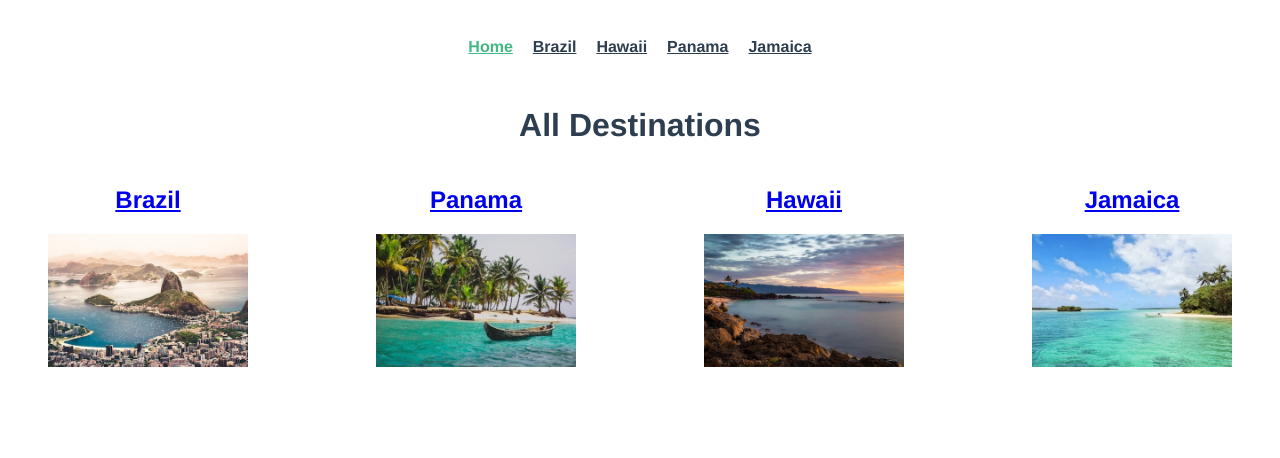
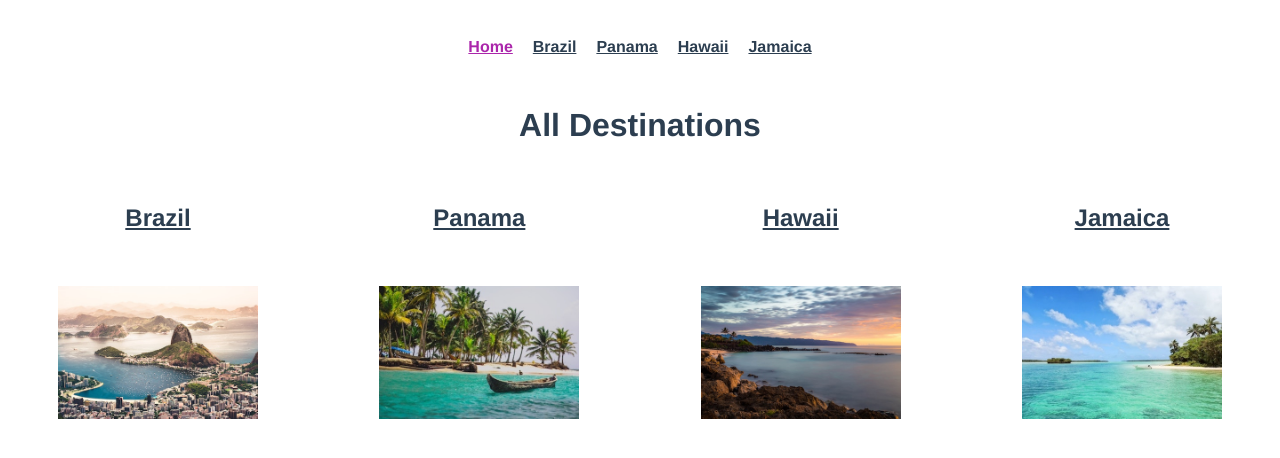
Before and after one commit to DavidGallegoGomez/vue-school-router, a Vue app: page / in a window 1280 px wide. Shown: the top 458 px of the page. Built offline with nearby package versions, Linux system fonts and the light colour scheme.

Commit message:
feat: Finished until Lesson 7

```diff
--- a/src/App.vue
+++ b/src/App.vue
@@ -1,15 +1,19 @@
 <template>
   <div id="app">
-    <div id="nav">
-      <router-link to="/">Home</router-link>
-      <router-link to="/brazil">Brazil</router-link>
-      <router-link to="/hawaii">Hawaii</router-link>
-      <router-link to="/panama">Panama</router-link>
-      <router-link to="/Jamaica">Jamaica</router-link>
-    </div>
+    <the-navigation />
     <router-view />
   </div>
 </template>
+
+<script>
+import TheNavigation from "@/components/TheNavigation";
+
+export default {
+  components: {
+    TheNavigation
+  }
+};
+</script>
 
 <style lang="scss">
 #app {
@@ -28,8 +32,8 @@
     color: #2c3e50;
     padding: 0 10px;
 
-    &.router-link-exact-active {
-      color: #42b983;
+    &.vue-school-active-class {
+      color: #ab26ab;
     }
   }
 }
--- a/src/components/HelloWorld.vue
+++ /dev/null
@@ -1,122 +0,0 @@
-<template>
-  <div class="hello">
-    <h1>{{ msg }}</h1>
-    <p>
-      For a guide and recipes on how to configure / customize this project,<br />
-      check out the
-      <a href="https://cli.vuejs.org" target="_blank" rel="noopener"
-        >vue-cli documentation</a
-      >.
-    </p>
-    <h3>Installed CLI Plugins</h3>
-    <ul>
-      <li>
-        <a
-          href="https://github.com/vuejs/vue-cli/tree/dev/packages/%40vue/cli-plugin-babel"
-          target="_blank"
-          rel="noopener"
-          >babel</a
-        >
-      </li>
-      <li>
-        <a
-          href="https://github.com/vuejs/vue-cli/tree/dev/packages/%40vue/cli-plugin-router"
-          target="_blank"
-          rel="noopener"
-          >router</a
-        >
-      </li>
-      <li>
-        <a
-          href="https://github.com/vuejs/vue-cli/tree/dev/packages/%40vue/cli-plugin-eslint"
-          target="_blank"
-          rel="noopener"
-          >eslint</a
-        >
-      </li>
-    </ul>
-    <h3>Essential Links</h3>
-    <ul>
-      <li>
-        <a href="https://vuejs.org" target="_blank" rel="noopener">Core Docs</a>
-      </li>
-      <li>
-        <a href="https://forum.vuejs.org" target="_blank" rel="noopener"
-          >Forum</a
-        >
-      </li>
-      <li>
-        <a href="https://chat.vuejs.org" target="_blank" rel="noopener"
-          >Community Chat</a
-        >
-      </li>
-      <li>
-        <a href="https://twitter.com/vuejs" target="_blank" rel="noopener"
-          >Twitter</a
-        >
-      </li>
-      <li>
-        <a href="https://news.vuejs.org" target="_blank" rel="noopener">News</a>
-      </li>
-    </ul>
-    <h3>Ecosystem</h3>
-    <ul>
-      <li>
-        <a href="https://router.vuejs.org" target="_blank" rel="noopener"
-          >vue-router</a
-        >
-      </li>
-      <li>
-        <a href="https://vuex.vuejs.org" target="_blank" rel="noopener">vuex</a>
-      </li>
-      <li>
-        <a
-          href="https://github.com/vuejs/vue-devtools#vue-devtools"
-          target="_blank"
-          rel="noopener"
-          >vue-devtools</a
-        >
-      </li>
-      <li>
-        <a href="https://vue-loader.vuejs.org" target="_blank" rel="noopener"
-          >vue-loader</a
-        >
-      </li>
-      <li>
-        <a
-          href="https://github.com/vuejs/awesome-vue"
-          target="_blank"
-          rel="noopener"
-          >awesome-vue</a
-        >
-      </li>
-    </ul>
-  </div>
-</template>
-
-<script>
-export default {
-  name: "HelloWorld",
-  props: {
-    msg: String
-  }
-};
-</script>
-
-<!-- Add "scoped" attribute to limit CSS to this component only -->
-<style scoped lang="scss">
-h3 {
-  margin: 40px 0 0;
-}
-ul {
-  list-style-type: none;
-  padding: 0;
-}
-li {
-  display: inline-block;
-  margin: 0 10px;
-}
-a {
-  color: #42b983;
-}
-</style>
--- /dev/null
+++ b/src/components/TheNavigation.vue
@@ -0,0 +1,48 @@
+<template>
+  <nav id="nav">
+    <router-link to="/">Home</router-link>
+    <router-link to="/brazil">Brazil</router-link>
+    <router-link to="/panama">Panama</router-link>
+    <router-link to="/hawaii">Hawaii</router-link>
+    <router-link to="/Jamaica">Jamaica</router-link>
+  </nav>
+</template>
+
+<script>
+export default {
+  name: "TheNavigation"
+};
+</script>
+
+<!-- Add "scoped" attribute to limit CSS to this component only -->
+<style scoped lang="scss">
+h3 {
+  margin: 40px 0 0;
+}
+ul {
+  list-style-type: none;
+  padding: 0;
+}
+li {
+  display: inline-block;
+  margin: 0 10px;
+}
+a {
+  color: #42b983;
+}
+#nav {
+  display: flex;
+  justify-content: center;
+  padding: 30px;
+
+  a {
+    font-weight: bold;
+    color: #2c3e50;
+    padding: 0 10px;
+
+    &.vue-school-active-class {
+      color: #ab26ab;
+    }
+  }
+}
+</style>
--- a/src/router/index.js
+++ b/src/router/index.js
@@ -1,10 +1,6 @@
 import Vue from "vue";
 import VueRouter from "vue-router";
 import Home from "../views/Home.vue";
-import Brazil from "../views/Brazil.vue";
-import Hawaii from "../views/Hawaii.vue";
-import Panama from "../views/Panama.vue";
-import Jamaica from "../views/Jamaica.vue";
 
 Vue.use(VueRouter);
 
@@ -17,29 +13,38 @@ const routes = [
   {
     path: "/brazil",
     name: "brazil",
-    component: Brazil
+    component: () => import(/* webpackChunkName: "brazil" */ "@/views/Brazil")
   },
   {
     path: "/hawaii",
     name: "hawaii",
-    component: Hawaii
+    component: () => import(/* webpackChunkName: "hawaii" */ "@/views/Hawaii")
   },
   {
     path: "/panama",
     name: "panama",
-    component: Panama
+    component: () => import(/* webpackChunkName: "panama" */ "@/views/Panama")
   },
   {
     path: "/jamaica",
     name: "jamaica",
-    component: Jamaica
+    component: () => import(/* webpackChunkName: "jamaica" */ "@/views/Jamaica")
+  },
+  {
+    path: "/details",
+    name: "DestinationDetails",
+    component: () =>
+      import(
+        /* webpackChunkName: "DestinationDetails" */ "@/views/DestinationDetails"
+      )
   }
 ];
 
 const router = new VueRouter({
   mode: "history",
   base: process.env.BASE_URL,
-  routes
+  routes,
+  linkExactActiveClass: "vue-school-active-class"
 });
 
 export default router;
--- /dev/null
+++ b/src/views/DestinationDetails.vue
@@ -0,0 +1,3 @@
+<template>
+  <p>The destination is: {{ this.$route.params.id }}</p>
+</template>
--- a/src/views/Home.vue
+++ b/src/views/Home.vue
@@ -3,11 +3,15 @@
     <h1>All Destinations</h1>
     <div class="destinations">
       <div v-for="destination in destinations" :key="destination.name">
-        <router-link :to="destination.slug">
+        <router-link
+          :to="{ name: 'DestinationDetails', params: { id: destination.id } }"
+        >
           <h2>{{ destination.name }}</h2>
         </router-link>
         <figure>
-          <router-link :to="destination.name">
+          <router-link
+            :to="{ name: 'DestinationDetails', params: { id: destination.id } }"
+          >
             <img
               :src="require(`@/assets/${destination.image}`)"
               :alt="destination.name"
@@ -32,7 +36,7 @@ export default {
 };
 </script>
 
-<style scoped>
+<style scoped lang="scss">
 .home {
   max-width: 1400px;
   margin: 0 auto;
@@ -44,4 +48,13 @@ img {
   display: flex;
   justify-content: space-between;
 }
+a {
+  font-weight: bold;
+  color: #2c3e50;
+  padding: 0 10px;
+
+  &.vue-school-active-class {
+    color: yellow;
+  }
+}
 </style>
```
